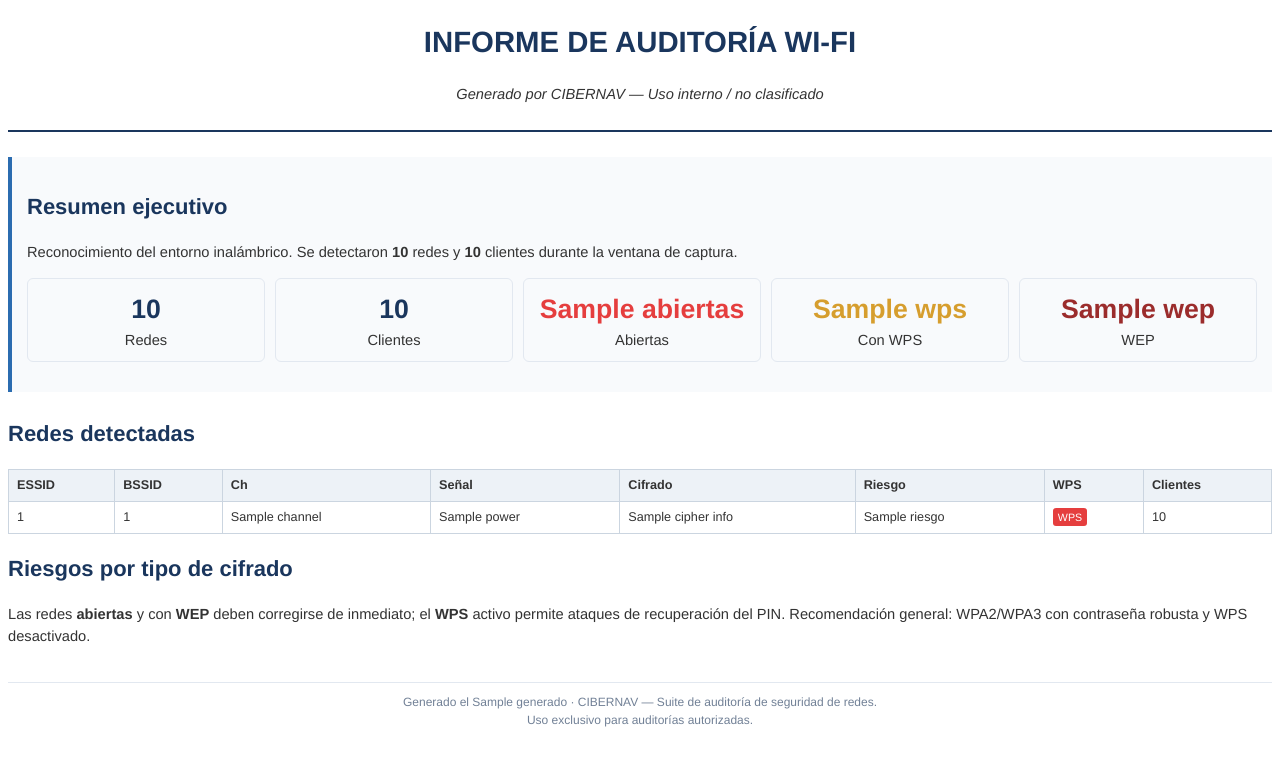
After one commit to rikianeiros/cibernav, a FastAPI app: template templates/report_wifi.html in a window 1280 px wide. The commit adds this page. Shown: the top 766 px of the page. Run offline with FastAPI, Linux system fonts and the light colour scheme; the template is opened without the code that fills it: most values are stand-ins (such as "Sample title", 1, 10 or a date in 2020); parts of the project's set-up code (start-up, migrations or seed data) failed here and were passed over.

Commit message:
feat: integrar nmap vulners e informe Wi-Fi en PDF
- vulns: parse_vulners() interpreta la salida del script NSE 'vulners' de nmap
  (CVE + CVSS -> severidad). nmap_scanner.scan(vulners=True) añade --script
  vulners y adjunta esos CVEs junto a los offline. Endpoint /api/ports/scan
  acepta vulners=bool; la interfaz añade la casilla 'vulners'.
- report: render_html_wifi()/generar_informe_wifi() e informe Wi-Fi con resumen
  (abiertas/WPS/WEP) y tabla de redes con riesgo por cifrado. Endpoint
  GET /api/report/wifi y botón en la pestaña Wi-Fi.
- tests: parser de vulners y generación del informe Wi-Fi (16 casos en total).

Co-Authored-By: Claude Opus 4.8 <noreply@anthropic.com>

```diff
--- a/main.py
+++ b/main.py
@@ -269,14 +269,14 @@ async def stop_attack(attack_id: str, username: str = Depends(verify_credentials
 
 # --- nmap ---
 @app.post("/api/ports/scan")
-async def scan_ports(target_ip: str, profile: str = "rápido", username: str = Depends(verify_credentials)):
-    alert_engine.add_alert("INFO", f"Iniciando escaneo nmap a {target_ip} ({profile})", "nmap")
-    asyncio.create_task(run_nmap_and_notify(target_ip, profile))
+async def scan_ports(target_ip: str, profile: str = "rápido", vulners: bool = False, username: str = Depends(verify_credentials)):
+    alert_engine.add_alert("INFO", f"Iniciando escaneo nmap a {target_ip} ({profile}{', vulners' if vulners else ''})", "nmap")
+    asyncio.create_task(run_nmap_and_notify(target_ip, profile, vulners))
     return {"status": "started", "target": target_ip}
 
 
-async def run_nmap_and_notify(target_ip: str, profile: str):
-    results = await nmap_scanner.scan(target_ip, profile)
+async def run_nmap_and_notify(target_ip: str, profile: str, vulners: bool = False):
+    results = await nmap_scanner.scan(target_ip, profile, vulners)
     await manager.broadcast({"type": "nmap_finished", "target": target_ip, "results": results})
     alert_engine.add_alert("INFO", f"Escaneo nmap a {target_ip} finalizado", "nmap")
 
@@ -382,6 +382,16 @@ async def naval_nmea_auto(ip: str, username: str = Depends(verify_credentials)):
 
 
 # --- Informes ---
+@app.get("/api/report/wifi")
+async def report_wifi(username: str = Depends(verify_credentials)):
+    if not state.networks:
+        raise HTTPException(status_code=404, detail="No hay datos de un escaneo Wi-Fi. Lanza un escaneo primero.")
+    resultado = report.generar_informe_wifi(list(state.networks.values()), list(state.clients.values()))
+    if resultado["formato"] == "pdf":
+        return FileResponse(resultado["ruta"], media_type="application/pdf", filename=os.path.basename(resultado["ruta"]))
+    return HTMLResponse(content=resultado["contenido"])
+
+
 @app.get("/api/report/{escaneo_id}")
 async def get_report(escaneo_id: int, username: str = Depends(verify_credentials)):
     scan = db_manager.obtener_escaneo(escaneo_id)
--- a/modules/report.py
+++ b/modules/report.py
@@ -11,7 +11,7 @@ from datetime import datetime
 from jinja2 import Environment, FileSystemLoader, select_autoescape
 
 from config import BASE_DIR, REPORTS_DIR
-from modules.knowledge import get_port_knowledge
+from modules.knowledge import get_port_knowledge, CIPHER_KNOWLEDGE
 
 _env = Environment(
     loader=FileSystemLoader(os.path.join(BASE_DIR, "templates")),
@@ -44,6 +44,55 @@ def render_html(scan: dict) -> str:
     return template.render(scan=scan, generado=datetime.now().strftime("%Y-%m-%d %H:%M"))
 
 
+def _cifrado_de(privacy: str) -> str:
+    """Mapea el campo 'privacy' de airodump a una clave de CIPHER_KNOWLEDGE."""
+    p = (privacy or "").upper()
+    if not p or "OPN" in p:
+        return "OPN"
+    for k in ("WPA3", "WPA2", "WPA-MIGR", "WPA", "WEP"):
+        if k in p:
+            return k
+    return "OPN"
+
+
+def render_html_wifi(networks: list, clients: list) -> str:
+    redes = []
+    abiertas = wps = wep = 0
+    for n in networks:
+        cipher = _cifrado_de(n.get("privacy"))
+        info = CIPHER_KNOWLEDGE.get(cipher, CIPHER_KNOWLEDGE["OPN"])
+        flags = n.get("flags", [])
+        if "OPEN_NETWORK" in flags:
+            abiertas += 1
+        if "WPS_ENABLED" in flags or n.get("wps"):
+            wps += 1
+        if cipher == "WEP":
+            wep += 1
+        redes.append({
+            "bssid": n.get("bssid", ""), "ssid": n.get("ssid") or "<oculta>",
+            "channel": n.get("channel", ""), "power": n.get("power", ""),
+            "cipher": cipher, "cipher_info": info,
+            "wps": ("WPS_ENABLED" in flags or n.get("wps", False)),
+            "clientes": len(n.get("clients", [])),
+        })
+    resumen = {"total": len(networks), "clientes": len(clients),
+               "abiertas": abiertas, "wps": wps, "wep": wep}
+    template = _env.get_template("report_wifi.html")
+    return template.render(redes=redes, resumen=resumen,
+                          generado=datetime.now().strftime("%Y-%m-%d %H:%M"))
+
+
+def generar_informe_wifi(networks: list, clients: list) -> dict:
+    html = render_html_wifi(networks, clients)
+    try:
+        from weasyprint import HTML
+        ruta = os.path.join(REPORTS_DIR, f"informe_wifi_{datetime.now():%Y%m%d_%H%M}.pdf")
+        HTML(string=html).write_pdf(ruta)
+        return {"formato": "pdf", "ruta": ruta, "contenido": None}
+    except Exception:
+        return {"formato": "html", "ruta": None, "contenido": html}
+
+
 def generar_informe(scan: dict) -> dict:
     """
     Devuelve {'formato': 'pdf'|'html', 'ruta': ..., 'contenido': ...}.
--- a/modules/vulns.py
+++ b/modules/vulns.py
@@ -146,6 +146,33 @@ def _extraer_version(banner: str) -> str:
     return m.group(0) if m else ""
 
 
+_VULNERS_LINE = re.compile(r"(CVE-\d{4}-\d+|[A-Z0-9]+:[A-Z0-9-]+)\s+(\d+\.\d+)")
+
+
+def parse_vulners(texto: str) -> list[dict]:
+    """
+    Parsea la salida del script NSE `vulners` de nmap. Devuelve una lista de
+    {cve, cvss, severidad} ordenada por CVSS descendente, sin duplicados.
+    """
+    vistos = {}
+    for m in _VULNERS_LINE.finditer(texto or ""):
+        ident, score = m.group(1), float(m.group(2))
+        if ident not in vistos or score > vistos[ident]:
+            vistos[ident] = score
+    salida = []
+    for ident, score in sorted(vistos.items(), key=lambda x: -x[1]):
+        if score >= 9.0:
+            sev = "CRÍTICO"
+        elif score >= 7.0:
+            sev = "ALTO"
+        elif score >= 4.0:
+            sev = "MEDIO"
+        else:
+            sev = "BAJO"
+        salida.append({"cve": ident, "cvss": score, "severidad": sev})
+    return salida
+
+
 def match_cves(service: str, version_banner: str) -> list[dict]:
     """CVEs conocidos que casan con el servicio y su versión detectada."""
     texto = f"{service} {version_banner}".lower()
--- a/templates/index.html
+++ b/templates/index.html
@@ -52,6 +52,7 @@
             <button onclick="app.startScan()">▶ Escanear</button>
             <button class="ghost" onclick="app.stopScan()">■ Parar escaneo</button>
             <button class="ghost" onclick="app.wpsScan()">Detectar WPS (wash)</button>
+            <a class="mini" href="/api/report/wifi" target="_blank" style="padding:7px 12px">Informe Wi-Fi</a>
         </div>
         <table class="data"><thead><tr>
             <th>BSSID</th><th>ESSID</th><th>Canal</th><th>Cifrado</th><th>Señal</th><th>Acción</th>
@@ -69,6 +70,7 @@
                 <option value="estándar">Estándar</option>
                 <option value="completo">Completo</option>
             </select>
+            <label class="chk" title="Consulta las versiones contra Vulners.com (requiere Internet)"><input type="checkbox" id="nmap-vulners"> vulners</label>
             <button onclick="app.scanPorts()">Escanear puertos</button>
         </div>
         <div class="row cvebar">
--- /dev/null
+++ b/templates/report_wifi.html
@@ -0,0 +1,75 @@
+<!DOCTYPE html>
+<html lang="es">
+<head>
+    <meta charset="UTF-8">
+    <title>Informe de Auditoría Wi-Fi — CIBERNAV</title>
+    <style>
+        @page { size: A4; margin: 2cm; }
+        body { font-family: 'Helvetica Neue', Helvetica, Arial, sans-serif; color: #333; line-height: 1.5; font-size: 11pt; }
+        h1, h2 { color: #1a365d; }
+        .header { text-align: center; border-bottom: 2px solid #1a365d; margin-bottom: 25px; padding-bottom: 10px; }
+        .summary { background: #f8fafc; padding: 15px; border-left: 4px solid #2b6cb0; margin-bottom: 25px; }
+        .kpis { display: flex; gap: 10px; margin: 15px 0; }
+        .kpi { flex: 1; text-align: center; border: 1px solid #e2e8f0; padding: 10px; border-radius: 6px; }
+        .kpi .n { font-size: 20pt; font-weight: bold; color: #1a365d; }
+        table { width: 100%; border-collapse: collapse; margin-top: 10px; font-size: 9.5pt; }
+        th, td { border: 1px solid #cbd5e0; padding: 6px 8px; text-align: left; }
+        th { background: #edf2f7; }
+        .risk-crítico { color: #9b2c2c; font-weight: bold; }
+        .risk-alto { color: #e53e3e; font-weight: bold; }
+        .risk-medio { color: #d69e2e; font-weight: bold; }
+        .risk-bajo { color: #38a169; font-weight: bold; }
+        .tag { display: inline-block; background: #e53e3e; color: #fff; font-size: 8pt; padding: 1px 5px; border-radius: 3px; }
+        .footer { margin-top: 35px; font-size: 9pt; color: #718096; text-align: center; border-top: 1px solid #e2e8f0; padding-top: 10px; }
+    </style>
+</head>
+<body>
+    <div class="header">
+        <h1>INFORME DE AUDITORÍA WI-FI</h1>
+        <p><em>Generado por CIBERNAV — Uso interno / no clasificado</em></p>
+    </div>
+
+    <div class="summary">
+        <h2>Resumen ejecutivo</h2>
+        <p>Reconocimiento del entorno inalámbrico. Se detectaron <strong>{{ resumen.total }}</strong> redes y <strong>{{ resumen.clientes }}</strong> clientes durante la ventana de captura.</p>
+        <div class="kpis">
+            <div class="kpi"><div class="n">{{ resumen.total }}</div>Redes</div>
+            <div class="kpi"><div class="n">{{ resumen.clientes }}</div>Clientes</div>
+            <div class="kpi"><div class="n" style="color:#e53e3e">{{ resumen.abiertas }}</div>Abiertas</div>
+            <div class="kpi"><div class="n" style="color:#d69e2e">{{ resumen.wps }}</div>Con WPS</div>
+            <div class="kpi"><div class="n" style="color:#9b2c2c">{{ resumen.wep }}</div>WEP</div>
+        </div>
+    </div>
+
+    <h2>Redes detectadas</h2>
+    <table>
+        <thead><tr>
+            <th>ESSID</th><th>BSSID</th><th>Ch</th><th>Señal</th><th>Cifrado</th><th>Riesgo</th><th>WPS</th><th>Clientes</th>
+        </tr></thead>
+        <tbody>
+        {% for r in redes %}
+            <tr>
+                <td>{{ r.ssid }}</td>
+                <td>{{ r.bssid }}</td>
+                <td>{{ r.channel }}</td>
+                <td>{{ r.power }}</td>
+                <td>{{ r.cipher_info.nombre }}</td>
+                <td class="risk-{{ r.cipher_info.riesgo|lower }}">{{ r.cipher_info.riesgo }}</td>
+                <td>{% if r.wps %}<span class="tag">WPS</span>{% else %}—{% endif %}</td>
+                <td>{{ r.clientes }}</td>
+            </tr>
+        {% else %}
+            <tr><td colspan="8">No se registraron redes.</td></tr>
+        {% endfor %}
+        </tbody>
+    </table>
+
+    <h2>Riesgos por tipo de cifrado</h2>
+    <p>Las redes <strong>abiertas</strong> y con <strong>WEP</strong> deben corregirse de inmediato; el <strong>WPS</strong> activo permite ataques de recuperación del PIN. Recomendación general: WPA2/WPA3 con contraseña robusta y WPS desactivado.</p>
+
+    <div class="footer">
+        Generado el {{ generado }} · CIBERNAV — Suite de auditoría de seguridad de redes.<br>
+        Uso exclusivo para auditorías autorizadas.
+    </div>
+</body>
+</html>
```
Also changed, not shown: modules/nmap_scanner.py (+13 -4 lines), static/js/app.js (+5 -2 lines), tests/test_modules.py (+28 -0 lines).
